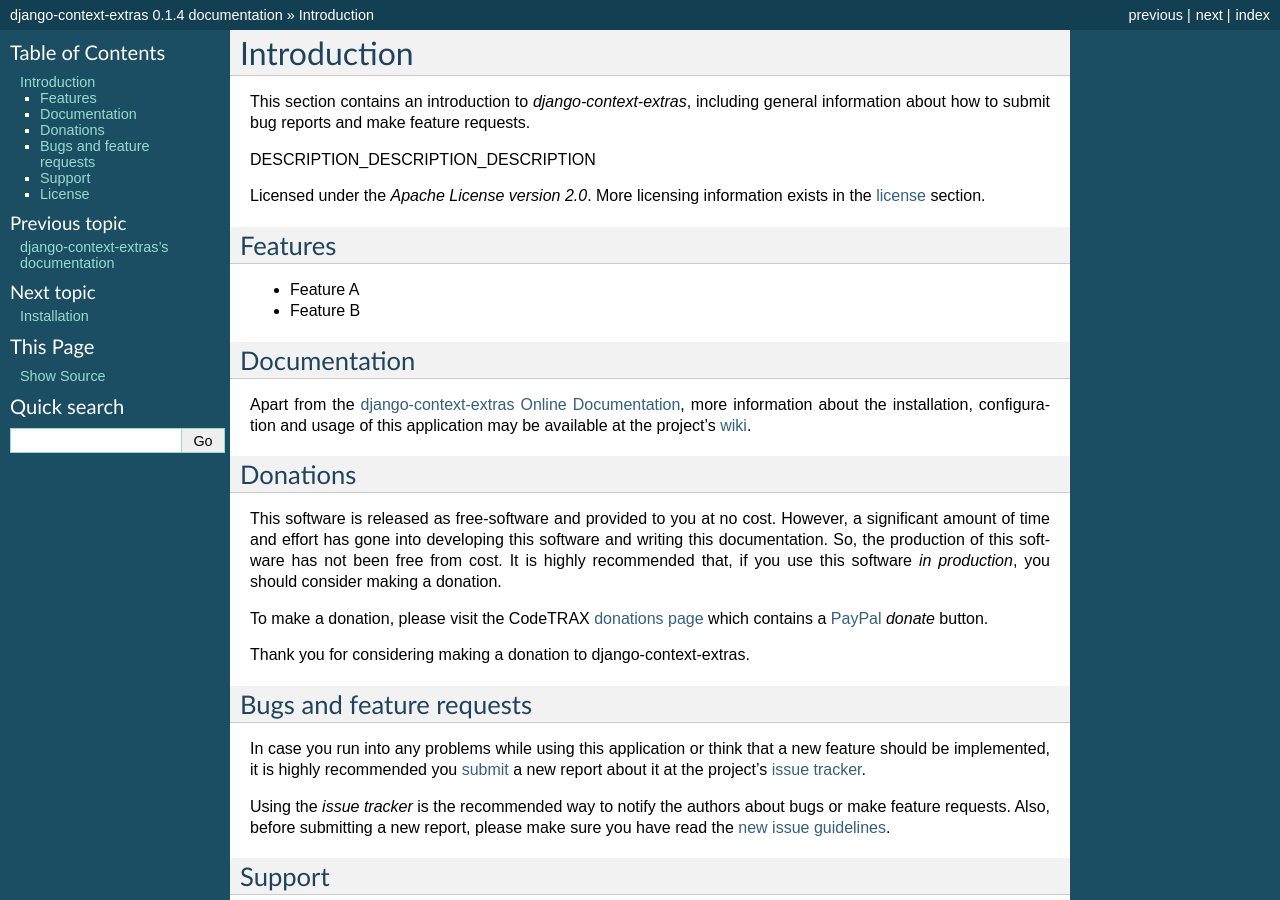
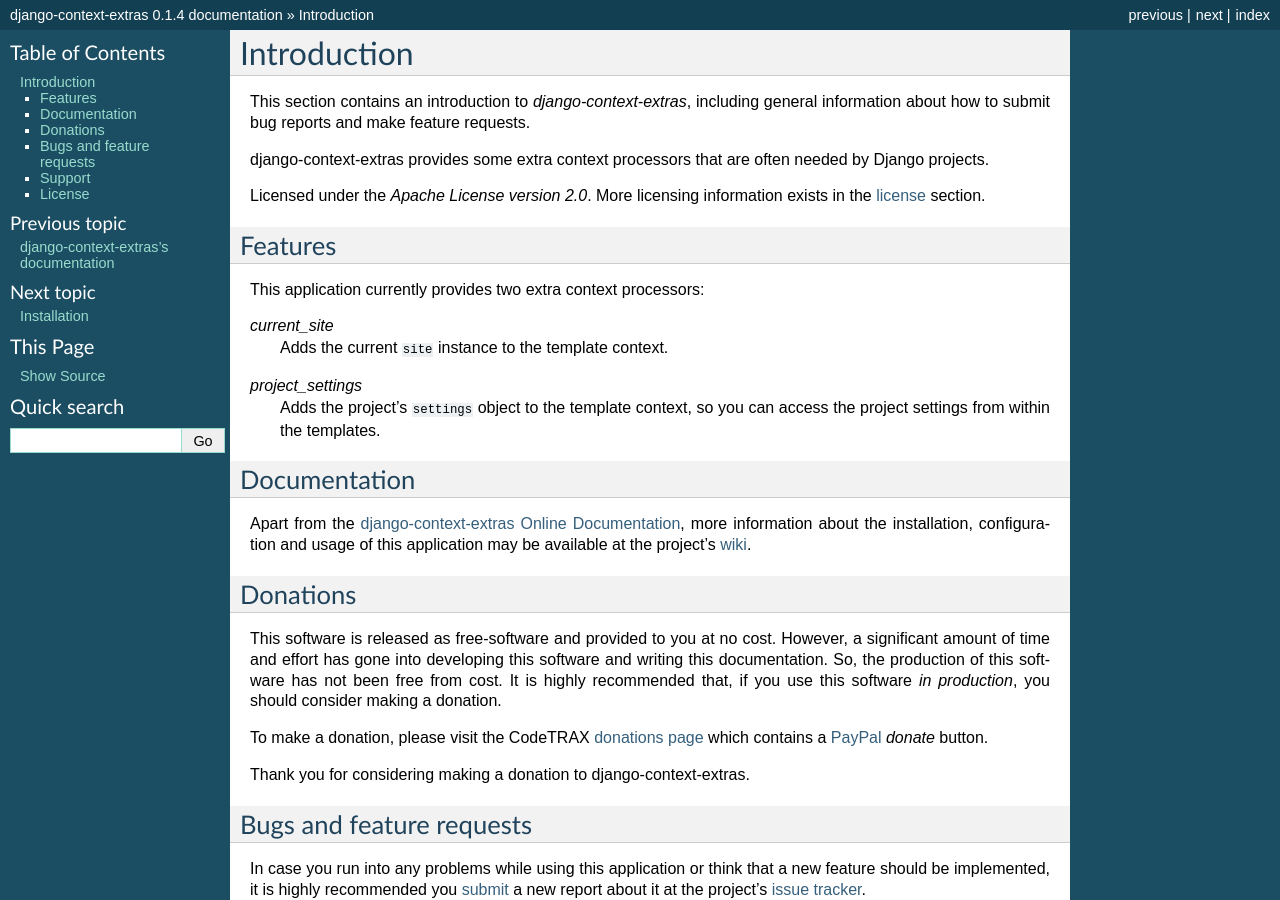
Before and after one commit to pombredanne/django-context-extras, a Sphinx documentation site: the page built from docs/introduction.rst, in a window 1280 px wide and 900 px high. Built offline with Sphinx 7.4.7, drawn with Linux system fonts in a browser that asks for light colours.

Commit message:
Updated docs

```diff
--- a/docs/index.rst
+++ b/docs/index.rst
@@ -17,7 +17,7 @@
 About this project
 ==================
 
-DESCRIPTION_DESCRIPTION_DESCRIPTION
+django-context-extras provides some extra context processors that are often needed by Django projects.
 
 | **Author**: `George Notaras <http://www.g-loaded.eu/>`_
 | **Development Web Site**: `django-context-extras project <http://www.codetrax.org/projects/django-context-extras>`_
--- a/docs/introduction.rst
+++ b/docs/introduction.rst
@@ -6,7 +6,7 @@
 This section contains an introduction to *django-context-extras*, including general
 information about how to submit bug reports and make feature requests.
 
-DESCRIPTION_DESCRIPTION_DESCRIPTION
+django-context-extras provides some extra context processors that are often needed by Django projects.
 
 Licensed under the *Apache License version 2.0*. More licensing information
 exists in the license_ section.
@@ -15,8 +15,13 @@
 Features
 ========
 
-- Feature A
-- Feature B
+This application currently provides two extra context processors:
+
+*current_site*
+    Adds the current ``site`` instance to the template context.
+*project_settings*
+    Adds the project's ``settings`` object to the template context, so you can
+    access the project settings from within the templates.
 
 
 Documentation
```
